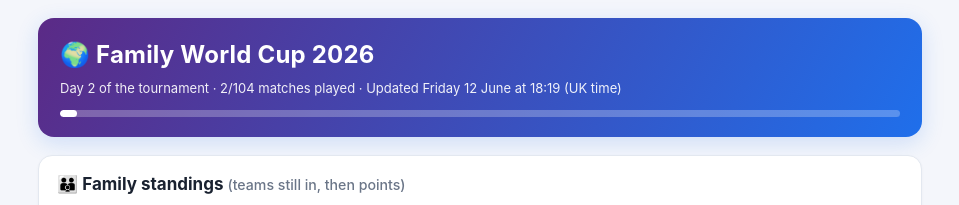
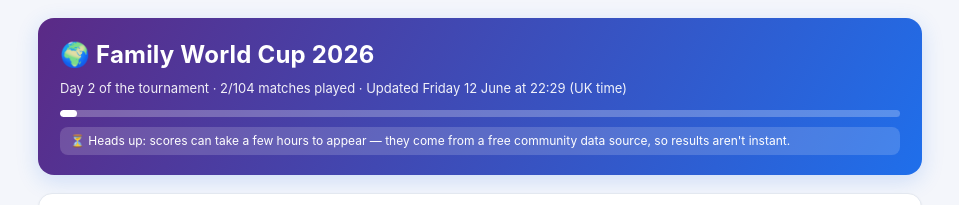
Before and after one commit to vintmatthew/family-world-cup, a plain HTML site: page index.html in a window 1280 px wide. Shown: the top 205 px of the page, without its empty margins (160-1119 px from the left). Drawn offline with Linux system fonts and the light colour scheme.

Commit message:
Add banner note: scores can take a few hours (free data source)
Co-Authored-By: Claude Opus 4.8 <noreply@anthropic.com>

```diff
--- a/index.html
+++ b/index.html
@@ -12,6 +12,7 @@
   header.top{background:linear-gradient(120deg,#5b2a86,#1f6feb);color:#fff;border-radius:16px;padding:20px 22px;margin-bottom:18px;box-shadow:0 6px 22px rgba(31,111,235,.18)}
   header.top h1{margin:0;font-size:24px;letter-spacing:.2px}
   header.top .sub{opacity:.92;margin-top:6px;font-size:13px}
+  header.top .banner-note{margin-top:10px;font-size:12px;line-height:1.4;background:rgba(255,255,255,.16);border-radius:8px;padding:6px 10px}
   .bar{height:7px;background:rgba(255,255,255,.25);border-radius:6px;margin-top:12px;overflow:hidden}
   .bar > i{display:block;height:100%;background:#fff;border-radius:6px}
   section{background:var(--card);border:1px solid var(--line);border-radius:14px;padding:16px 18px;margin:0 0 16px;box-shadow:0 1px 3px rgba(16,24,40,.04)}
@@ -79,8 +80,9 @@
     <h1>🌍 Family World Cup 2026</h1>
     <div class="sub">Day 2 of the tournament ·
       2/104 matches played ·
-      Updated Friday 12 June at 18:19 (UK time)</div>
+      Updated Friday 12 June at 22:29 (UK time)</div>
     <div class="bar"><i style="width:2%"></i></div>
+    <div class="banner-note">⏳ Heads up: scores can take a few hours to appear — they come from a free community data source, so results aren't instant.</div>
   </header>
   <section><h2>👪 Family standings <small>(teams still in, then points)</small></h2>
     <table class="fam">
--- a/refresh.mjs
+++ b/refresh.mjs
@@ -570,6 +570,7 @@ const html = `<!doctype html>
   header.top{background:linear-gradient(120deg,#5b2a86,#1f6feb);color:#fff;border-radius:16px;padding:20px 22px;margin-bottom:18px;box-shadow:0 6px 22px rgba(31,111,235,.18)}
   header.top h1{margin:0;font-size:24px;letter-spacing:.2px}
   header.top .sub{opacity:.92;margin-top:6px;font-size:13px}
+  header.top .banner-note{margin-top:10px;font-size:12px;line-height:1.4;background:rgba(255,255,255,.16);border-radius:8px;padding:6px 10px}
   .bar{height:7px;background:rgba(255,255,255,.25);border-radius:6px;margin-top:12px;overflow:hidden}
   .bar > i{display:block;height:100%;background:#fff;border-radius:6px}
   section{background:var(--card);border:1px solid var(--line);border-radius:14px;padding:16px 18px;margin:0 0 16px;box-shadow:0 1px 3px rgba(16,24,40,.04)}
@@ -639,6 +640,7 @@ const html = `<!doctype html>
       ${playedMatches.length}/${totalMatches} matches played ·
       Updated ${esc(updated)} (${esc(TZ_LABEL)})</div>
     <div class="bar"><i style="width:${donePct}%"></i></div>
+    <div class="banner-note">⏳ Heads up: scores can take a few hours to appear — they come from a free community data source, so results aren't instant.</div>
   </header>
   ${familyTable}
   ${upcomingHtml}
```
